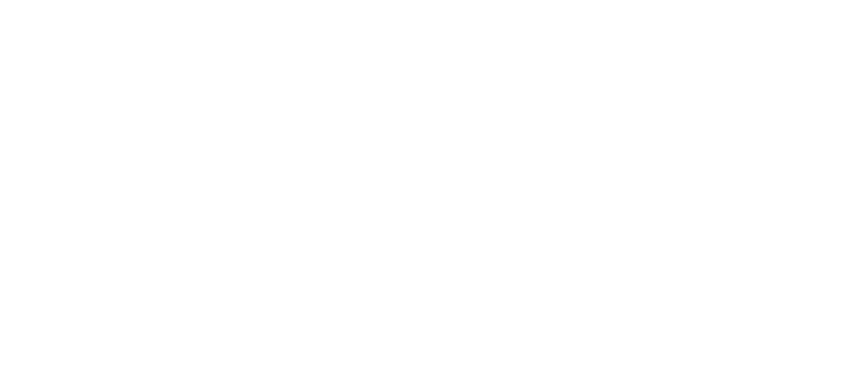
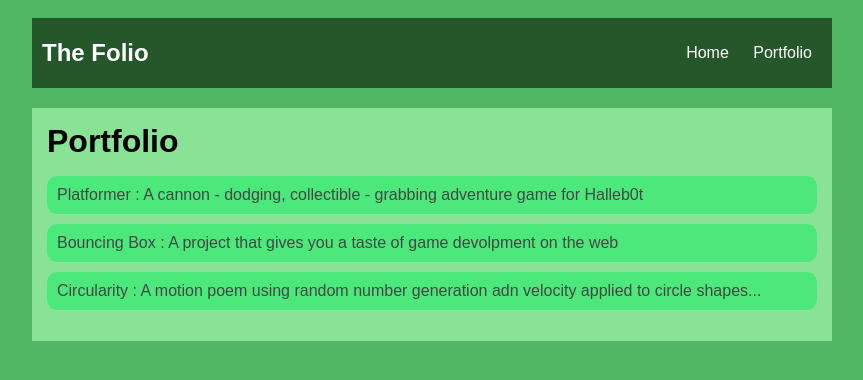
Before and after one commit to paco-1/paco-1.github.io, a plain HTML site: page portfolio.html in a window 1280 px wide. Shown: the whole page, without its empty margins (208-1071 px from the left). Drawn offline with Linux system fonts and the light colour scheme.

Commit message:
add portfolio.html file

```diff
--- a/portfolio.html
+++ b/portfolio.html
@@ -0,0 +1,32 @@
+<!DOCTYPE html>
+<html>
+    <head>
+        <title>Paco Da Goat Website</title>
+        <link rel="stylesheet" href="style.css">
+    </head>
+    <body>
+        <div id="all-contents">
+            <nav>
+                <h1>The Folio</h1>
+                <ul id="nav-ul">
+                    <li class="nav-li">
+                        <a class="nav-a" href="index.html">Home</a>
+                    </li>
+                    <li class="nav-li">
+                        <a class="nav-a" href="portfolio.html">Portfolio</a>
+                    </li>
+                </ul>
+            </nav>
+            <main>
+                <div class="content">
+                    <h1>Portfolio</h1>
+                    <ul id="portfolio">
+                        <li><a href="projects/platformer/">Platformer : A cannon - dodging, collectible - grabbing adventure game for Halleb0t </a></li>
+                        <li><a href="projects/bouncing-box/">Bouncing Box : A project that gives you a taste of game devolpment on the web </a></li>
+                        <li><a href="projects/circularity/">Circularity : A motion poem using random number generation adn velocity applied to circle shapes...</a></li>
+                    </ul>
+                </div>
+            </main>
+        </div>
+    </body>
+</html>
--- a/style.css
+++ b/style.css
@@ -1,5 +1,5 @@
 body {
-  background: rgb(51, 106, 61);
+  background: rgb(81, 182, 100);
   color: rgb(45, 45, 45);
   padding: 10px;
   font-family: arial;
@@ -11,7 +11,7 @@ body {
 
 /* navigation menu */
 nav {
-  background: rgb(20, 4, 0);
+  background: rgb(37, 87, 42);
   margin: 0 auto;
   margin-bottom: 20px;
   display: flex;
@@ -20,7 +20,7 @@ nav {
 h1 {
   display: flex;
   align-items: center;
-  color: rgb(248, 245, 245);
+  color: rgb(255, 255, 255);
   flex: 1;
   margin: 0;
 }
@@ -33,7 +33,7 @@ h1 {
 }
 a {
   text-decoration: none;
-  color: #e5e5e5;
+  color: #ffffff;
 }
 
 /* main container area beneath menu */
@@ -62,3 +62,27 @@ h2,
 h3 {
   margin: 0px;
 }
+.content h1 {
+  color: black;
+}
+
+#portfolio {
+  list-style-type: none;
+  padding-left: 0;
+}
+
+#portfolio li {
+  background: #4de87b;
+  padding: 10px;
+  border-radius: 10px;
+  margin-bottom: 10px;
+}
+
+#portfolio li:hover {
+  background: #d0f8d6;
+}
+
+#portfolio a {
+  text-decoration: none;
+  color: #454545;
+}
```
